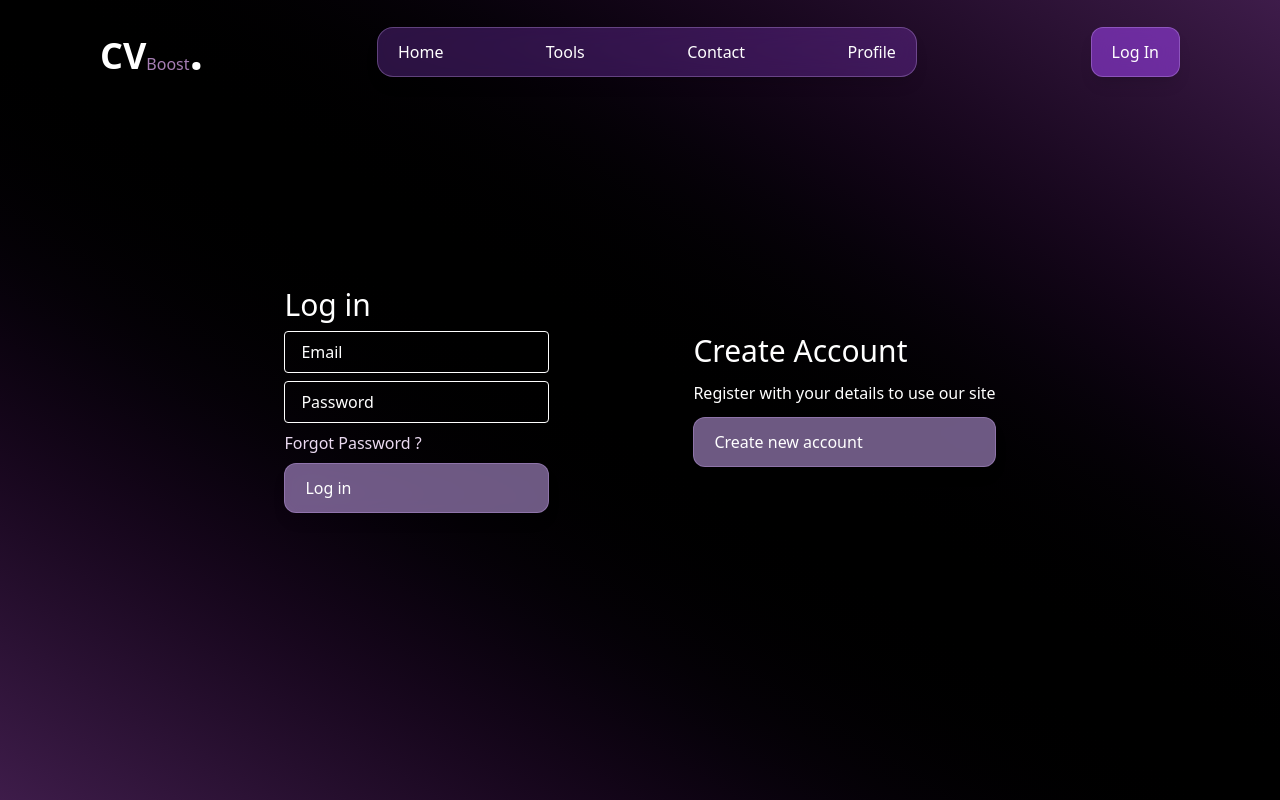
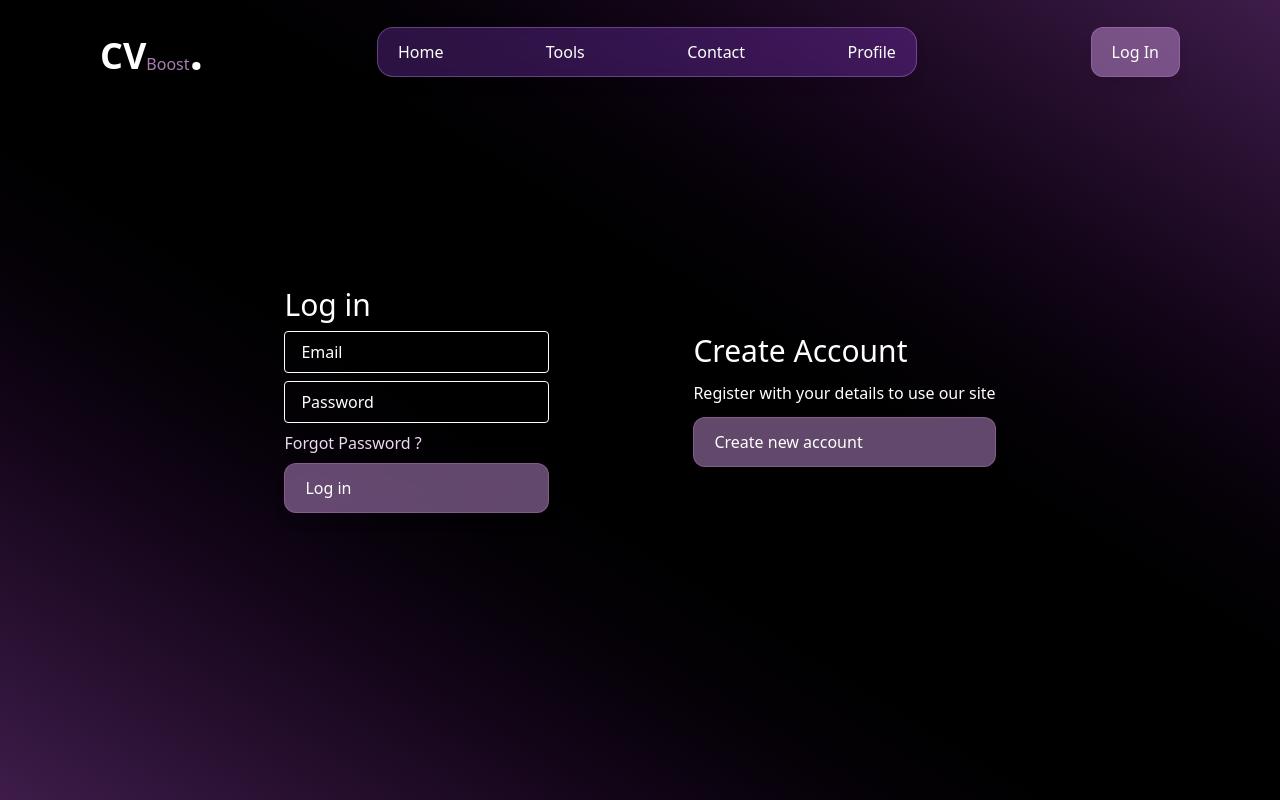
Before and after one commit to RaulSchiop/CVBoost, a Next.js app in the folder frontend/: page /auth in a window 1280 px wide. Built offline with nearby package versions, Linux system fonts and the light colour scheme.

Commit message:
color changes

```diff
--- a/frontend/src/Components/Buttons/LogInButton.tsx
+++ b/frontend/src/Components/Buttons/LogInButton.tsx
@@ -17,9 +17,10 @@ export default function LogInBtn() {
 
             transition: { type: "spring", duration: 0.4 },
          }}
-         className="text-white flex items-center justify-between px-5 py-3 bg-purple-500/50 backdrop-blur-md border border-purple-300/30 rounded-xl shadow-lg hover:bg-accent-100 active:bg-white"
+         className="text-white flex items-center justify-between px-5 py-3 bg-accent-700/50 backdrop-blur-md border
+                   border-accent-700/30 rounded-xl shadow-lg active:bg-accent-300"
       >
-         <h1 className="text-white active:text-accent-200">Log In</h1>
+         <h1 className="text-white ">Log In</h1>
       </motion.button>
    );
 }
--- a/frontend/src/Components/Buttons/MainBtn.tsx
+++ b/frontend/src/Components/Buttons/MainBtn.tsx
@@ -24,9 +24,9 @@ export default function MainBtn({ children, onClick }: Props) {
             transition: { type: "spring", duration: 0.4 },
          }}
          className="text-white flex items-center justify-between px-5 py-3
-    bg-purple-300/50 backdrop-blur-md border border-purple-300/30 rounded-xl shadow-lg s active:bg-white"
+                  bg-accent-700/50 backdrop-blur-md border border-accent-700/30 rounded-xl shadow-lg  active:bg-accent-300"
       >
-         <h1 className="text-white active:text-accent-200">{children}</h1>
+         <h1 className="text-white ">{children}</h1>
       </motion.button>
    );
 }
--- a/frontend/src/app/(routes)/auth/page.tsx
+++ b/frontend/src/app/(routes)/auth/page.tsx
@@ -99,7 +99,7 @@ export default function LogIn() {
                            className="text-white placeholder-white border focus:border-secondarytext rounded px-4 py-2 focus:outline-none"
                         />
                         <Link
-                           className="transition-all duration-300 text-accent-900 hover:underline hover:px-3 active:sclae-90 transform hover:bg-accent-100 hover:rounded-lg"
+                           className="transition-all duration-300 text-accent-900 hover:underline hover:px-3 active:sclae-90 transform hover:bg-gradient-to-r from-accent-300 via-accent-200 to-black hover:rounded-lg"
                            href={"/forgotPassword"}
                         >
                            Forgot Password ?
```
